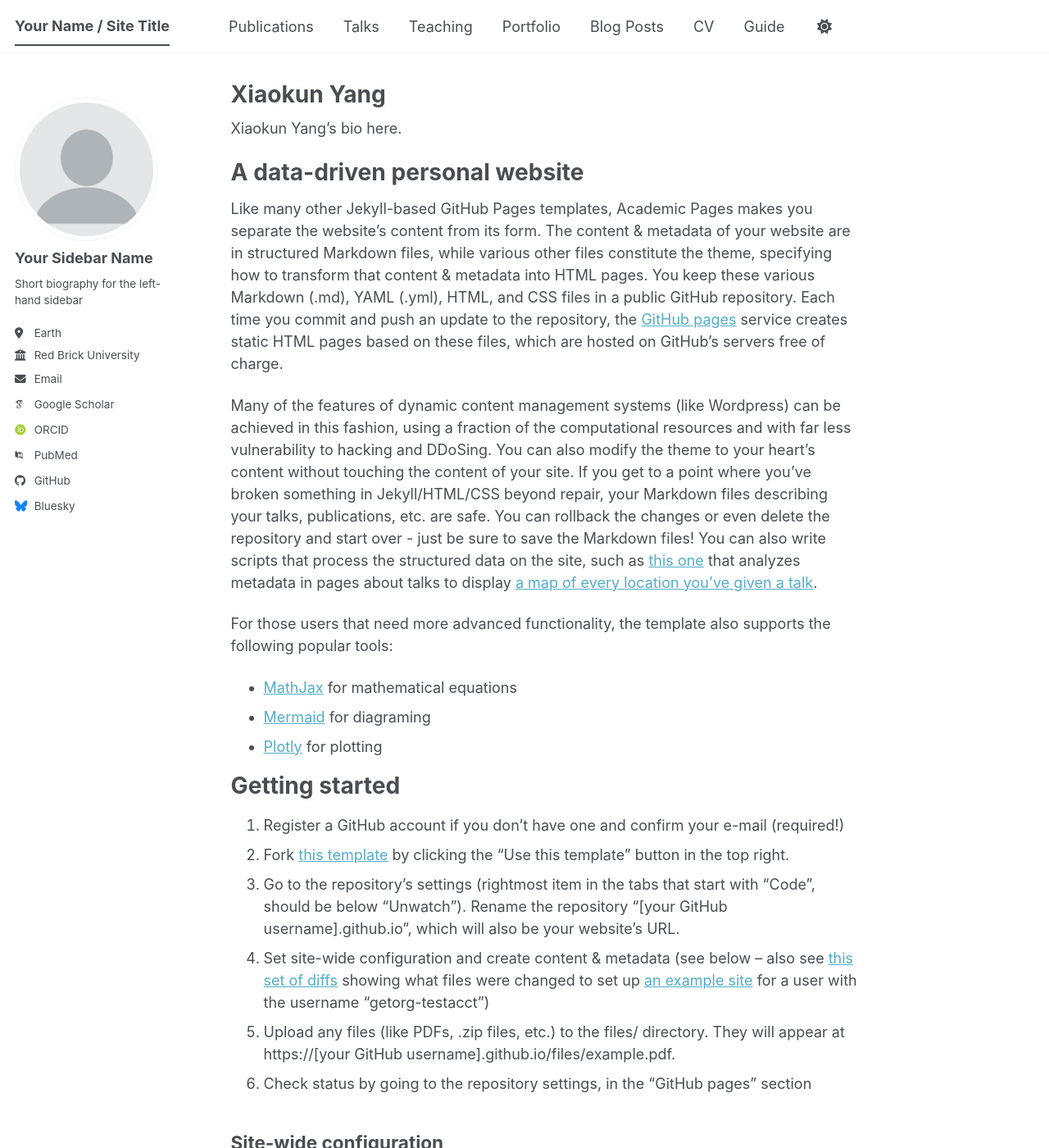
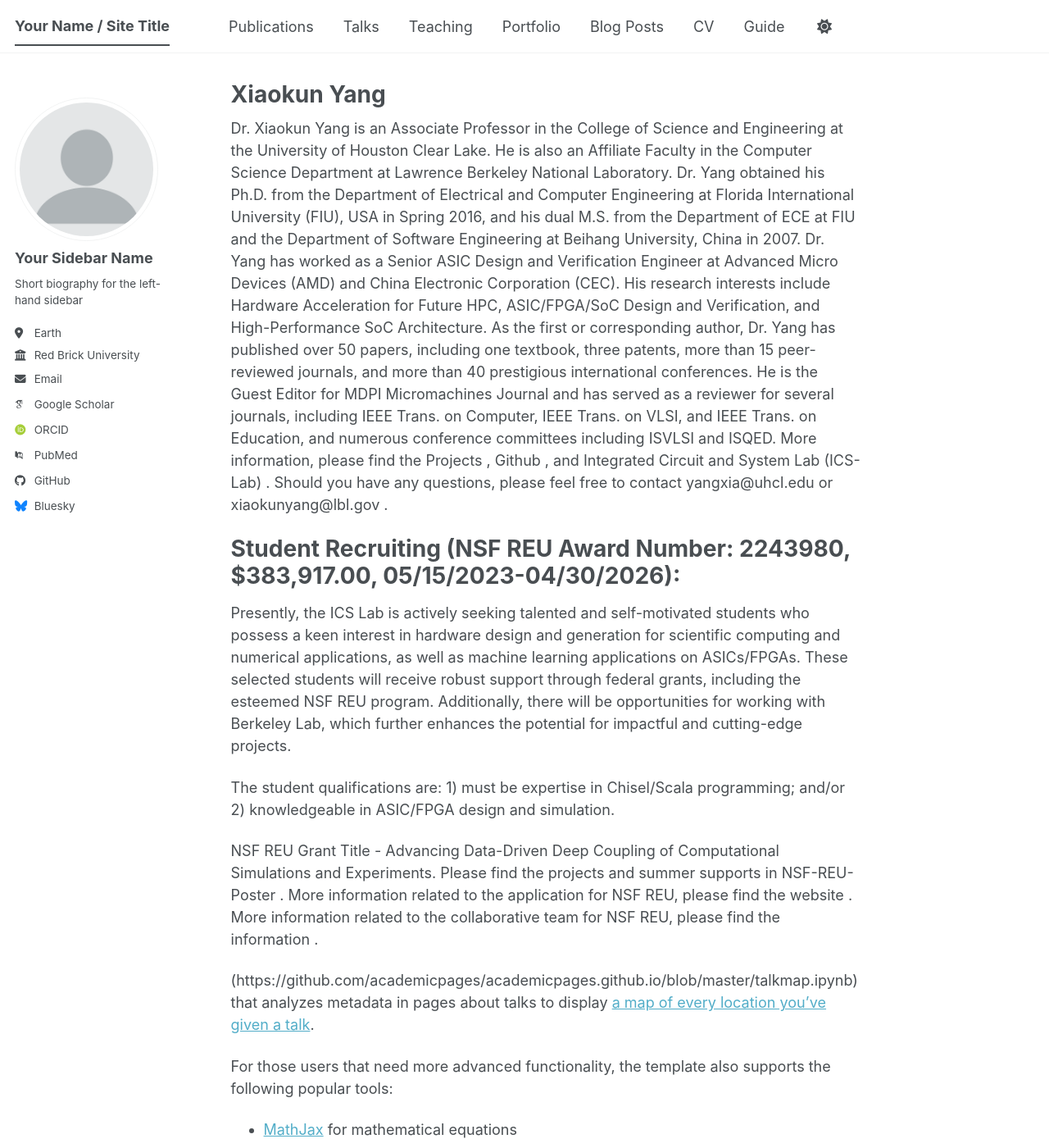
Before and after one commit to bobbieyang/bobbieyang.github.io, a Jekyll site: the page built from _pages/about.md, in a window 1280 px wide and 1400 px high. Shown: the whole window at 82% size. Built offline with Jekyll 4.4.1, drawn with Linux system fonts in a browser that asks for light colours; some web fonts are replaced; a script bundle is joined from its source files by our own code; library files that are not in the unit come from our copies.

Commit message:
Update about.md

```diff
--- a/_pages/about.md
+++ b/_pages/about.md
@@ -7,13 +7,24 @@ redirect_from:
   - /about.html
 ---
 
-Xiaokun Yang's bio here.
+Dr. Xiaokun Yang is an Associate Professor in the College of Science and Engineering at the University of Houston Clear Lake. He is also an Affiliate Faculty in the Computer Science Department at Lawrence Berkeley National Laboratory. Dr. Yang obtained his Ph.D. from the Department of Electrical and Computer Engineering at Florida International University (FIU), USA in Spring 2016, and his dual M.S. from the Department of ECE at FIU and the Department of Software Engineering at Beihang University, China in 2007.
+Dr. Yang has worked as a Senior ASIC Design and Verification Engineer at Advanced Micro Devices (AMD) and China Electronic Corporation (CEC). His research interests include Hardware Acceleration for Future HPC, ASIC/FPGA/SoC Design and Verification, and High-Performance SoC Architecture. As the first or corresponding author, Dr. Yang has published over 50 papers, including one textbook, three patents, more than 15 peer-reviewed journals, and more than 40 prestigious international conferences. He is the Guest Editor for MDPI Micromachines Journal and has served as a reviewer for several journals, including IEEE Trans. on Computer, IEEE Trans. on VLSI, and IEEE Trans. on Education, and numerous conference committees including ISVLSI and ISQED.
+More information, please find the Projects , Github , and Integrated Circuit and System Lab (ICS-Lab) .
+Should you have any questions, please feel free to contact yangxia@uhcl.edu or xiaokunyang@lbl.gov .
 
-A data-driven personal website
+
+Student Recruiting (NSF REU Award Number: 2243980, $383,917.00, 05/15/2023-04/30/2026):
 ======
-Like many other Jekyll-based GitHub Pages templates, Academic Pages makes you separate the website's content from its form. The content & metadata of your website are in structured Markdown files, while various other files constitute the theme, specifying how to transform that content & metadata into HTML pages. You keep these various Markdown (.md), YAML (.yml), HTML, and CSS files in a public GitHub repository. Each time you commit and push an update to the repository, the [GitHub pages](https://pages.github.com/) service creates static HTML pages based on these files, which are hosted on GitHub's servers free of charge.
+Presently, the ICS Lab is actively seeking talented and self-motivated students who possess a keen interest in hardware design and generation for scientific computing and numerical applications, as well as machine learning applications on ASICs/FPGAs. These selected students will receive robust support through federal grants, including the esteemed NSF REU program. Additionally, there will be opportunities for working with Berkeley Lab, which further enhances the potential for impactful and cutting-edge projects.
 
-Many of the features of dynamic content management systems (like Wordpress) can be achieved in this fashion, using a fraction of the computational resources and with far less vulnerability to hacking and DDoSing. You can also modify the theme to your heart's content without touching the content of your site. If you get to a point where you've broken something in Jekyll/HTML/CSS beyond repair, your Markdown files describing your talks, publications, etc. are safe. You can rollback the changes or even delete the repository and start over - just be sure to save the Markdown files! You can also write scripts that process the structured data on the site, such as [this one](https://github.com/academicpages/academicpages.github.io/blob/master/talkmap.ipynb) that analyzes metadata in pages about talks to display [a map of every location you've given a talk](https://academicpages.github.io/talkmap.html).
+The student qualifications are: 1) must be expertise in Chisel/Scala programming; and/or 2) knowledgeable in ASIC/FPGA design and simulation.
+
+NSF REU Grant Title - Advancing Data-Driven Deep Coupling of Computational Simulations and Experiments.
+Please find the projects and summer supports in NSF-REU-Poster .
+More information related to the application for NSF REU, please find the website .
+More information related to the collaborative team for NSF REU, please find the information .
+
+(https://github.com/academicpages/academicpages.github.io/blob/master/talkmap.ipynb) that analyzes metadata in pages about talks to display [a map of every location you've given a talk](https://academicpages.github.io/talkmap.html).
 
 For those users that need more advanced functionality, the template also supports the following popular tools:
 - [MathJax](https://www.mathjax.org/) for mathematical equations
```
